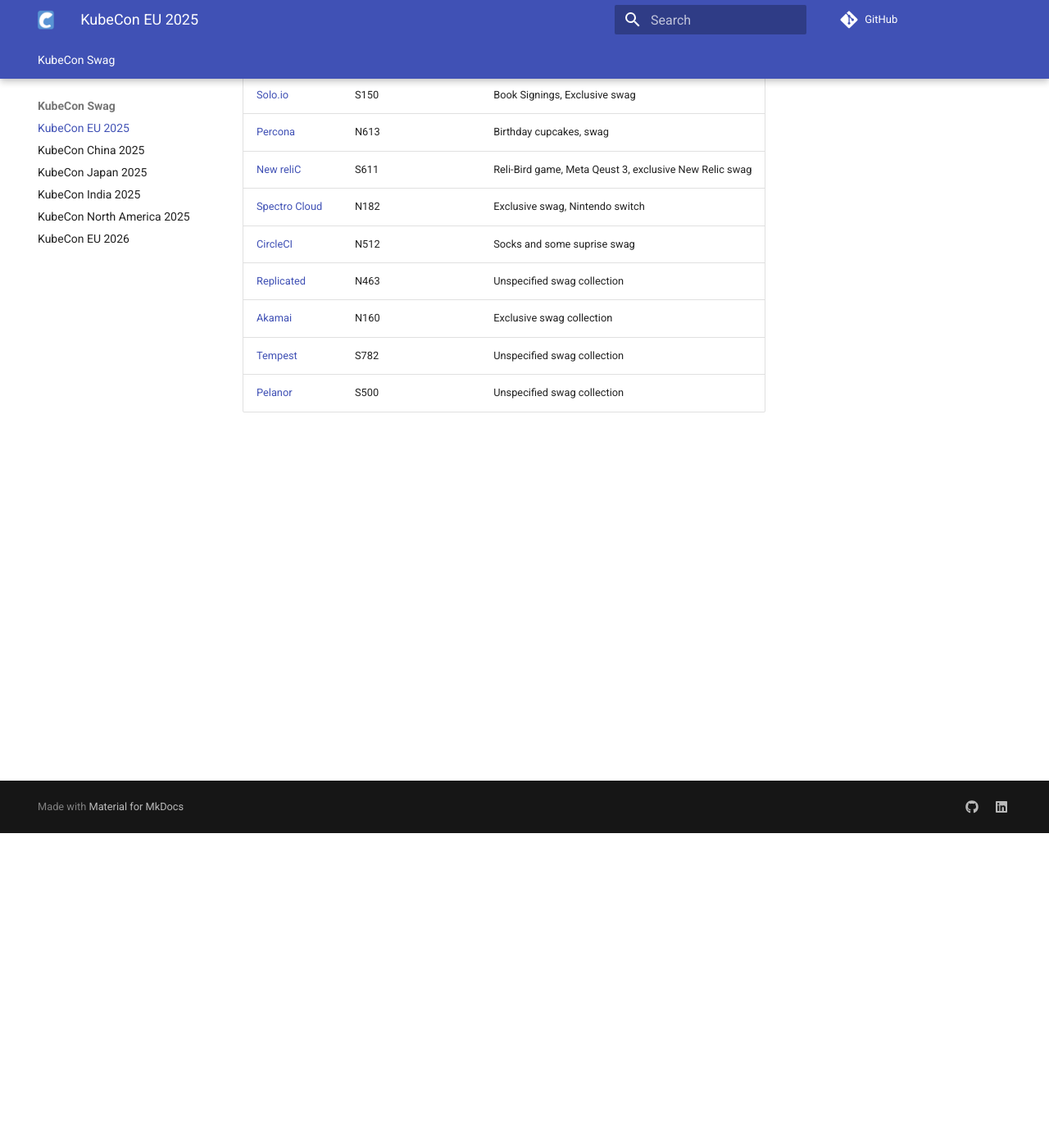
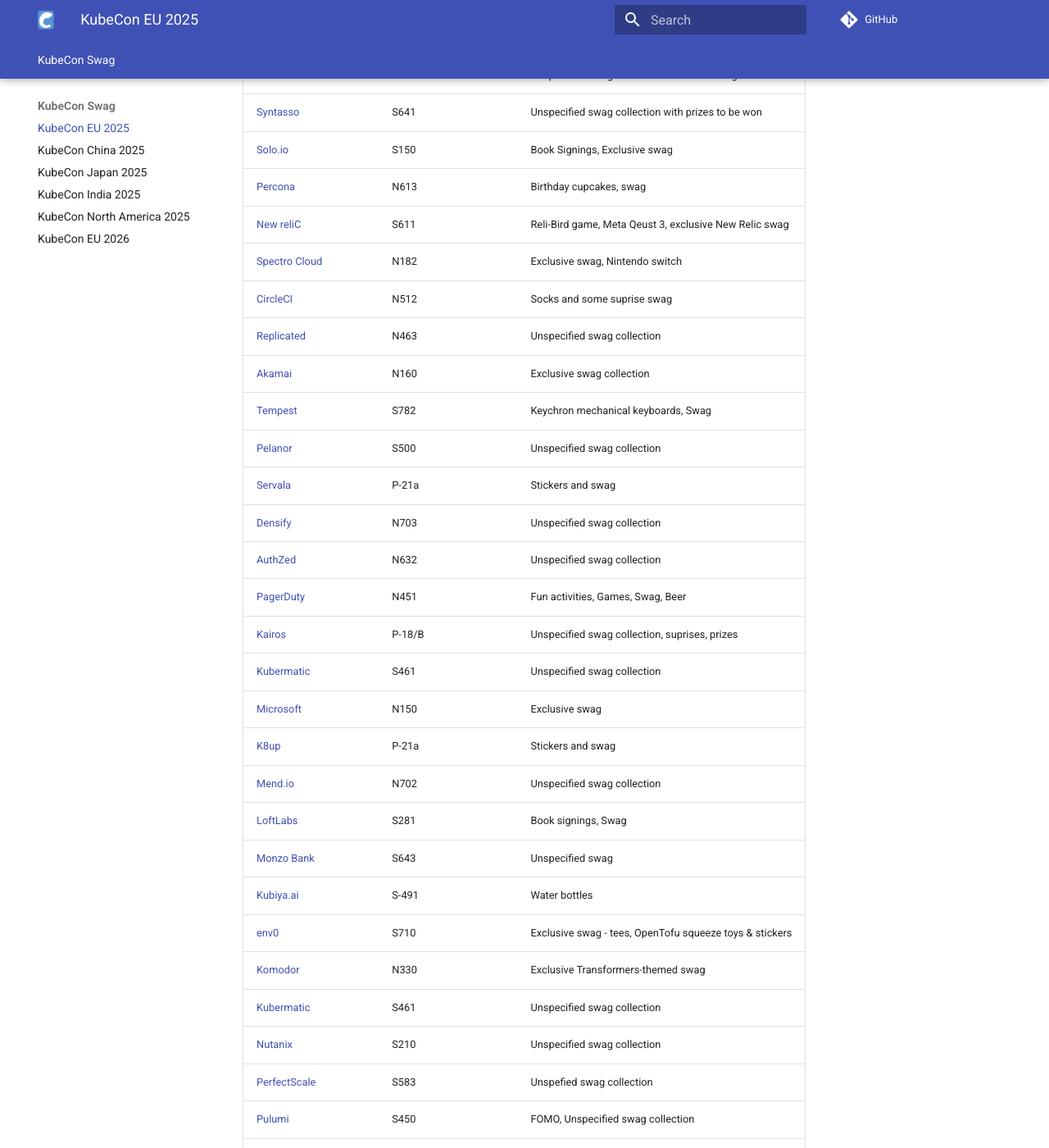
Before and after one commit to certdirectory/KubeCon, an MkDocs documentation site: the page built from docs/KubeCon/EU2025.md, in a window 1280 px wide and 1400 px high, scrolled down 384 px. Shown: the whole window at 82% size. Built offline with MkDocs 1.6.1 and Material for MkDocs 9.7.7, drawn with Linux system fonts in a browser that asks for light colours; comment, search, counter and statistics services are not loaded; some of the changed text lies outside the part shown.

Commit message:
adding exhibitors eu 2025

```diff
--- a/docs/KubeCon/EU2025.md
+++ b/docs/KubeCon/EU2025.md
@@ -1,5 +1,7 @@
 # KubeCon Swag - Europe 2025
 A list of all the swag given away at KubeCon - CloudNativeCon! 🎁🎉 Stay updated on the best stickers, T-shirts, socks, and other cool freebies from booths. Contributions welcome!
+
+Also, join [certdirectory.io](https://certdirectory.io), a community platform where you can showcase your certifications and badges! 🎓🔥
 
 Exhibitor Name | Stand Number/Location | Swag
 --- | --- | ---
@@ -13,5 +15,32 @@
 [CircleCI](https://www.linkedin.com/company/circleci) | N512 | Socks and some suprise swag
 [Replicated](https://www.linkedin.com/company/replicated/) | N463 | Unspecified swag collection
 [Akamai](https://www.linkedin.com/company/akamai-technologies/) | N160 | Exclusive swag collection
-[Tempest](https://www.linkedin.com/company/tempest-labs-inc/) | S782 | Unspecified swag collection
+[Tempest](https://www.linkedin.com/company/tempest-labs-inc/) | S782 | Keychron mechanical keyboards, Swag
 [Pelanor](https://www.linkedin.com/company/pelanor/) | S500 | Unspecified swag collection
+[Servala](https://www.linkedin.com/company/servala/) | P-21a | Stickers and swag
+[Densify](https://www.linkedin.com/company/densify/) | N703 | Unspecified swag collection
+[AuthZed](https://www.linkedin.com/company/authzed/) | N632 | Unspecified swag collection
+[PagerDuty](https://www.linkedin.com/company/pagerduty/) | N451 | Fun activities, Games, Swag, Beer
+[Kairos](https://www.linkedin.com/company/kairos-oss/) | P-18/B | Unspecified swag collection, suprises, prizes
+[Kubermatic](https://www.linkedin.com/company/kubermatic/) | S461 | Unspecified swag collection
+[Microsoft](https://www.linkedin.com/company/microsoft/) | N150 | Exclusive swag
+[K8up](https://www.linkedin.com/company/vshn-ag/posts/) | P-21a | Stickers and swag
+[Mend.io](https://www.linkedin.com/company/mend-io/) | N702 | Unspecified swag collection
+[LoftLabs](https://www.linkedin.com/company/loft-sh/) | S281 | Book signings, Swag
+[Monzo Bank](https://www.linkedin.com/company/monzo-bank/) | S643 | Unspecified swag
+[Kubiya.ai](https://www.linkedin.com/company/kubiya/) | S-491 | Water bottles
+[env0](https://www.linkedin.com/company/env0/) | S710 | Exclusive swag - tees, OpenTofu squeeze toys & stickers
+[Komodor](https://www.linkedin.com/company/komodor-k8s/) | N330 | Exclusive Transformers-themed swag
+[Kubermatic](https://www.linkedin.com/company/kubermatic/) | S461 | Unspecified swag collection
+[Nutanix](https://www.linkedin.com/company/nutanix/) | S210 | Unspecified swag collection
+[PerfectScale](https://www.linkedin.com/company/perfectscale/) | S583 | Unspefied swag collection
+[Pulumi](https://www.linkedin.com/company/pulumi/) | S450 | FOMO, Unspecified swag collection
+[incident.io](https://www.linkedin.com/company/incident-io/) | N701 | Unspecified swag colleciton
+[Klutch](https://www.linkedin.com/company/klutch-io/) | S460 | PS5 raffle & fun London-themed swag
+[Tailscale](https://www.linkedin.com/company/tailscale/) | S180 | Exclusive swag
+[NetBird](https://www.linkedin.com/company/netbirdio/) | S691 | Exclusive swag
+[SUSE](https://www.linkedin.com/company/suse/) | S160 | Party in Picadilly, Unspecified swag collection
+[groundcover](https://www.linkedin.com/company/groundcover-com/) | N462 | Unspecified swag collection
+[Nutanix](https://www.linkedin.com/company/nutanix/) | S210 | Exclusive swag
+[Backstage from Spotify](https://www.linkedin.com/showcase/backstage-from-spotify/)| N663 | Unspecified swag collection
+[SquaredUp](https://www.linkedin.com/company/squared-up-limited/) | N753 | Lego swag
```
